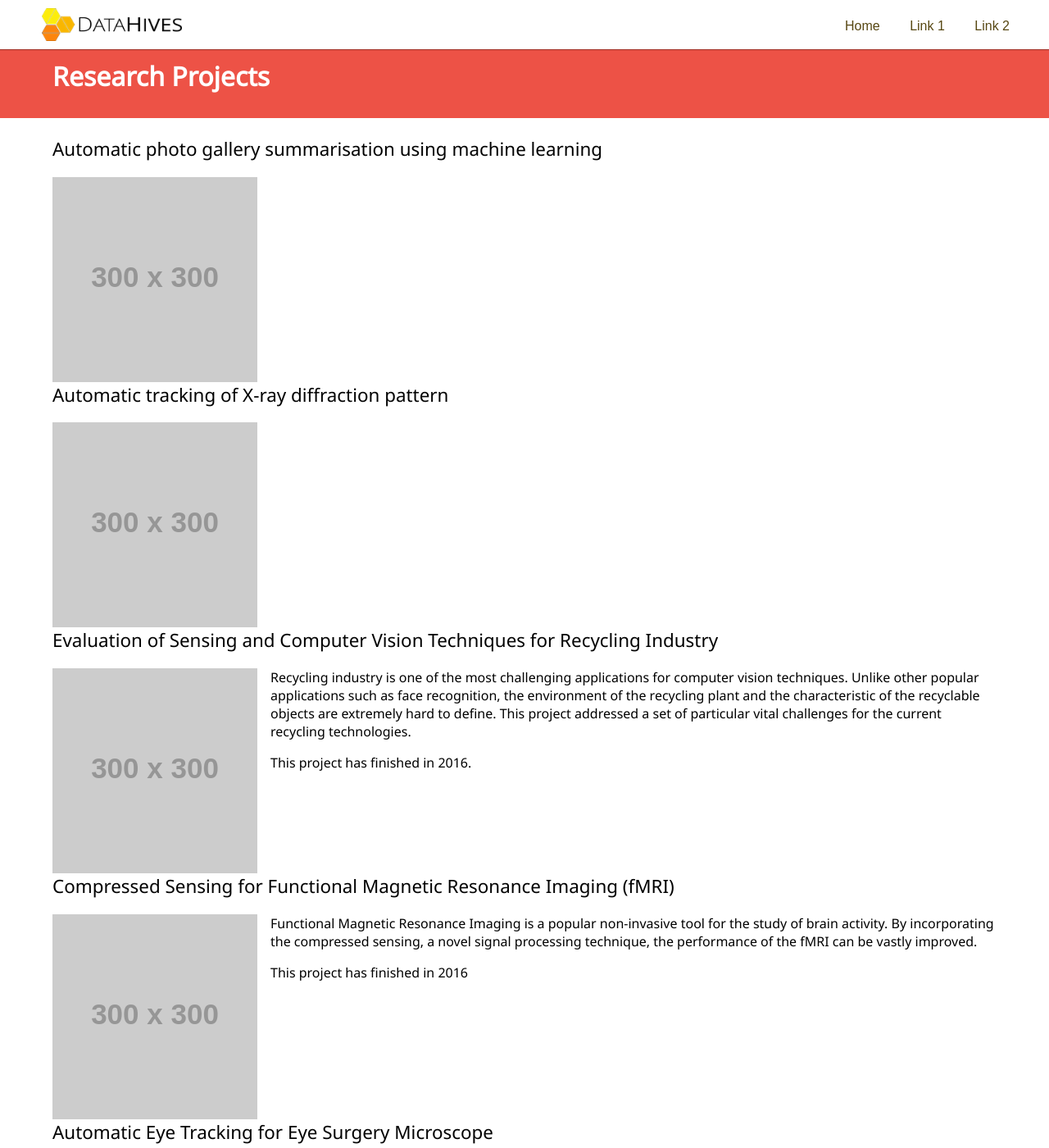
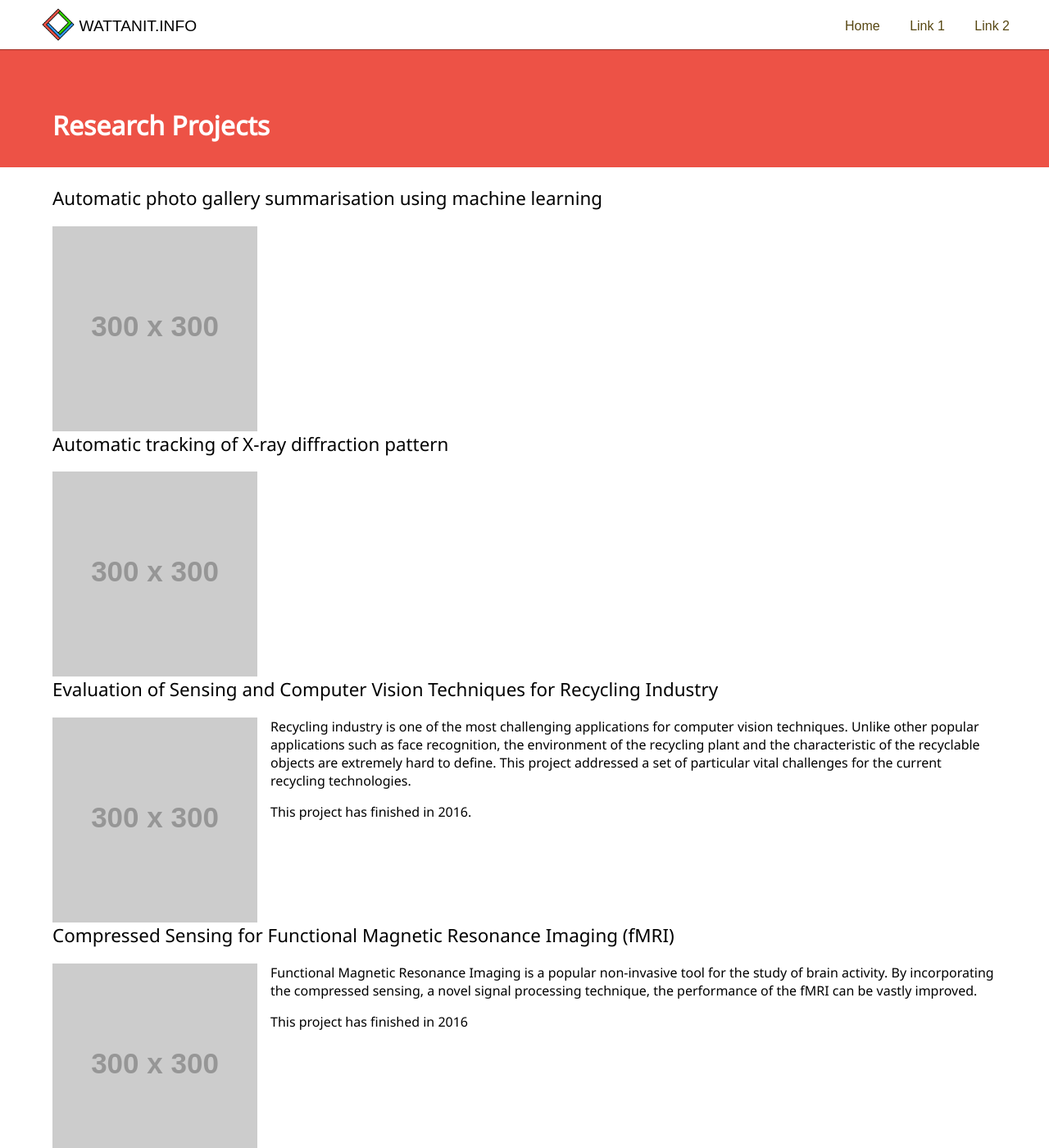
Before and after one commit to rorasa/jekyll-template, a Jekyll site: the page built from research.md, in a window 1280 px wide and 1400 px high. Shown: the whole window at 82% size. Built offline with Jekyll 4.4.1, drawn with Linux system fonts in a browser that asks for light colours.

Commit message:
Change default header style

```diff
--- a/_includes/header.html
+++ b/_includes/header.html
@@ -4,7 +4,8 @@
     <div class="pure-u-1 pure-u-md-1-3">
       <div class="pure-menu">
         <a href="{{ site.baseurl }}" class="pure-menu-heading">
-          <img src="/img/logo.png"/>
+          <img src="img/logo.png"/>
+          <span>Wattanit.info</span>
         </a>
         <a href="#" class="custom-toggle" id="toggle">
           <span></span>
--- a/css/style.css
+++ b/css/style.css
@@ -3,6 +3,17 @@
 body {
   font-family: {{ site.data.theme.font.primary }};
   font-size: 16px;
+}
+
+.home-menu{
+  margin: 0;
+  position: relative;
+}
+
+.pure-menu-heading span{
+  position: relative;
+  top: -12px;
+  color: black;0
 }
 
 .section{
```
Also changed, not shown: img/logo.png.
